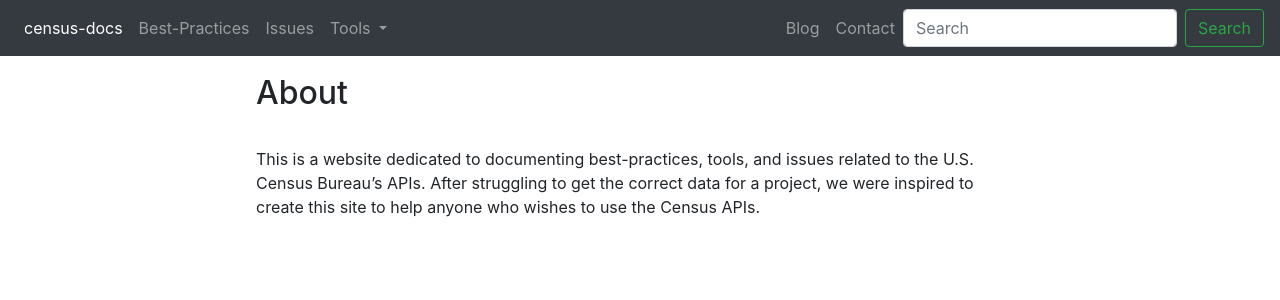
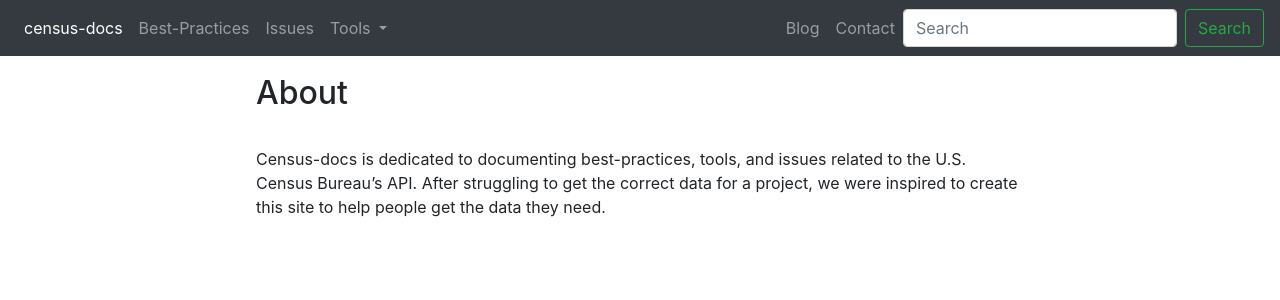
Before and after one commit to shepnathand/census-docs, a Jekyll site: the page built from index.md, in a window 1280 px wide and 900 px high. Shown: the top 300 px of the window. Built offline with Jekyll 4.4.1, drawn with Linux system fonts in a browser that asks for light colours; nearby versions of some CDN libraries.

Commit message:
updated About

```diff
--- a/index.md
+++ b/index.md
@@ -3,4 +3,4 @@
 title: About
 ---
 
-This is a website dedicated to documenting best-practices, tools, and issues related to the U.S. Census Bureau's APIs. After struggling to get the correct data for a project, we were inspired to create this site to help anyone who wishes to use the Census APIs.
+Census-docs is dedicated to documenting best-practices, tools, and issues related to the U.S. Census Bureau's API. After struggling to get the correct data for a project, we were inspired to create this site to help people get the data they need.
```
